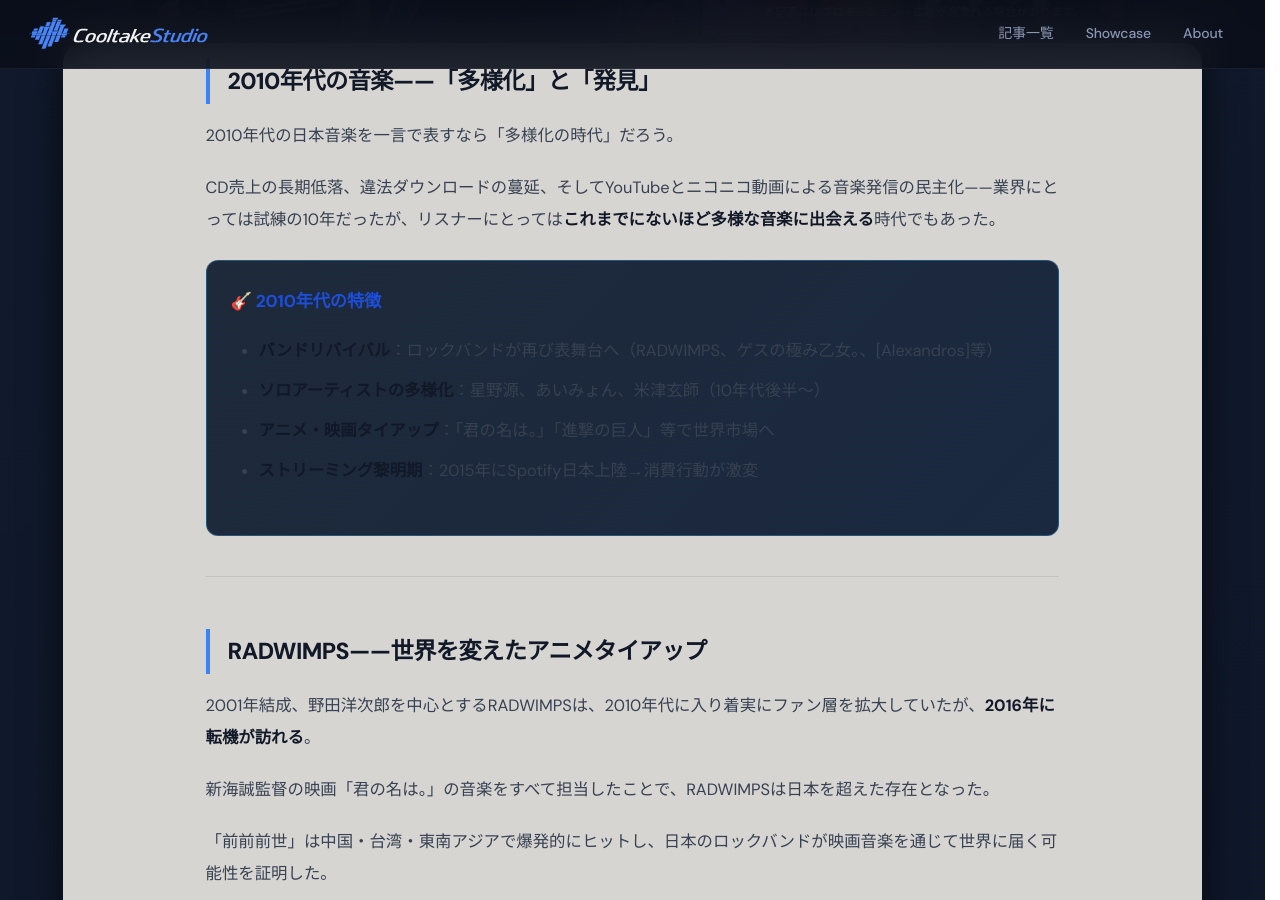
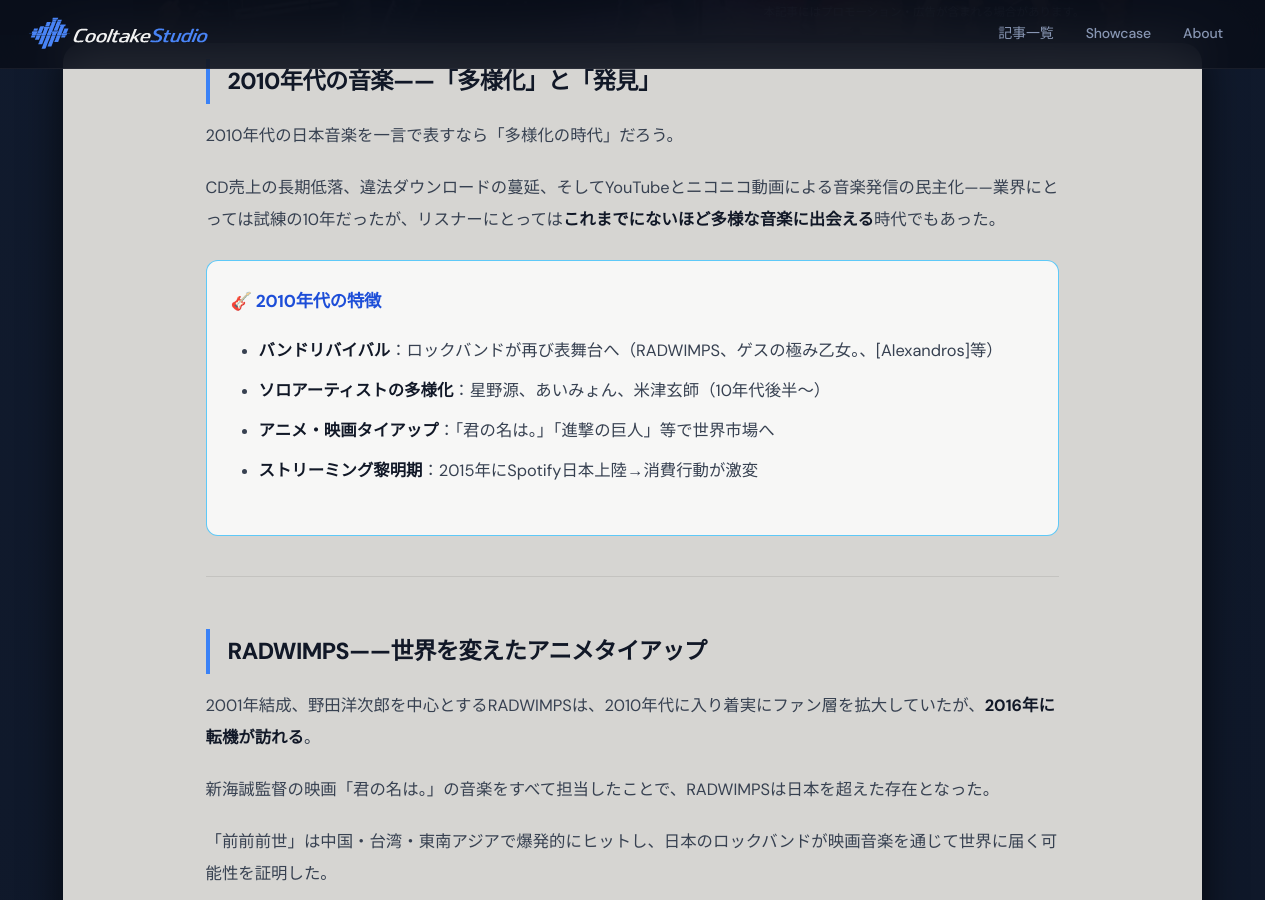
Before and after one commit to cooltake/cooltake-staging, a Jekyll site: the page built from _posts/2026-05-31-japan-music-14-2010s-band.md, in a window 1280 px wide and 900 px high, scrolled down 371 px. Built offline with Jekyll 4.4.1, drawn with Linux system fonts in a browser that asks for light colours; some web fonts are replaced.

Commit message:
fix: カラーボックス視認性改善（背景明度UP・文字色白系統一）

```diff
--- a/_posts/2026-05-31-japan-music-14-2010s-band.md
+++ b/_posts/2026-05-31-japan-music-14-2010s-band.md
@@ -14,8 +14,8 @@
 
 CD売上の長期低落、違法ダウンロードの蔓延、そしてYouTubeとニコニコ動画による音楽発信の民主化——業界にとっては試練の10年だったが、リスナーにとっては**これまでにないほど多様な音楽に出会える**時代でもあった。
 
-<div style="background:linear-gradient(135deg,#1e2a3a,#1a2840);border-radius:12px;padding:1.5rem;margin:1.5rem 0;border:1px solid rgba(56,189,248,.3);">
-<h3 style="color:#7dd3fc;margin-top:0;">🎸 2010年代の特徴</h3>
+<div style="background:rgba(255,255,255,0.8);border-radius:12px;padding:1.5rem;margin:1.5rem 0;border:1px solid rgba(56,189,248,0.8);">
+<h3 style="color:#bae6fd;margin-top:0;">🎸 2010年代の特徴</h3>
 <ul style="color:#e2e8f0;">
 <li><strong>バンドリバイバル</strong>：ロックバンドが再び表舞台へ（RADWIMPS、ゲスの極み乙女。、[Alexandros]等）</li>
 <li><strong>ソロアーティストの多様化</strong>：星野源、あいみょん、米津玄師（10年代後半〜）</li>
@@ -48,8 +48,8 @@
 
 ソウル・ファンク・シティポップを基盤としながら、現代的なサウンドとプロダクションで独自の世界観を構築。
 
-<div style="background:linear-gradient(135deg,#1e2e1e,#1a3020);border-radius:12px;padding:1.5rem;margin:1.5rem 0;border:1px solid rgba(74,222,128,.3);">
-<h3 style="color:#86efac;margin-top:0;">🌟 星野源の転換点</h3>
+<div style="background:rgba(255,255,255,0.8);border-radius:12px;padding:1.5rem;margin:1.5rem 0;border:1px solid rgba(74,222,128,0.8);">
+<h3 style="color:#bbf7d0;margin-top:0;">🌟 星野源の転換点</h3>
 <ul style="color:#e2e8f0;">
 <li>「恋」（2016年）：ドラマ「逃げるは恥だが役に立つ」主題歌。「恋ダンス」で社会現象に</li>
 <li>「アイデア」（2018年）：NHK連続テレビ小説「半分、青い。」主題歌</li>
@@ -88,8 +88,8 @@
 
 **GarageBand（無料）** の普及、**iPhoneでの録音**、**YouTube/SoundCloud/ニコニコ動画**でのセルフリリース——従来は必要だったレコード会社との契約なしに、音楽は世界に届くようになった。
 
-<div style="background:linear-gradient(135deg,#1e1e2e,#252535);border-radius:12px;padding:1.5rem;margin:1.5rem 0;border:1px solid rgba(148,163,184,.15);">
-<h3 style="color:#93c5fd;margin-top:0;">🎛️ 2010年代の定番制作環境</h3>
+<div style="background:rgba(255,255,255,0.8);border-radius:12px;padding:1.5rem;margin:1.5rem 0;border:1px solid rgba(148,163,184,0.8);">
+<h3 style="color:#bfdbfe;margin-top:0;">🎛️ 2010年代の定番制作環境</h3>
 <table style="width:100%;color:#e2e8f0;border-collapse:collapse;">
 <tr style="border-bottom:1px solid rgba(148,163,184,.2);"><td style="padding:.5rem 0;"><strong>DAW</strong></td><td>Logic Pro X、Ableton Live、FL Studio</td></tr>
 <tr style="border-bottom:1px solid rgba(148,163,184,.2);"><td style="padding:.5rem 0;"><strong>オーディオIF</strong></td><td>Focusrite Scarlett（低価格化が急速に進んだ）</td></tr>
```
